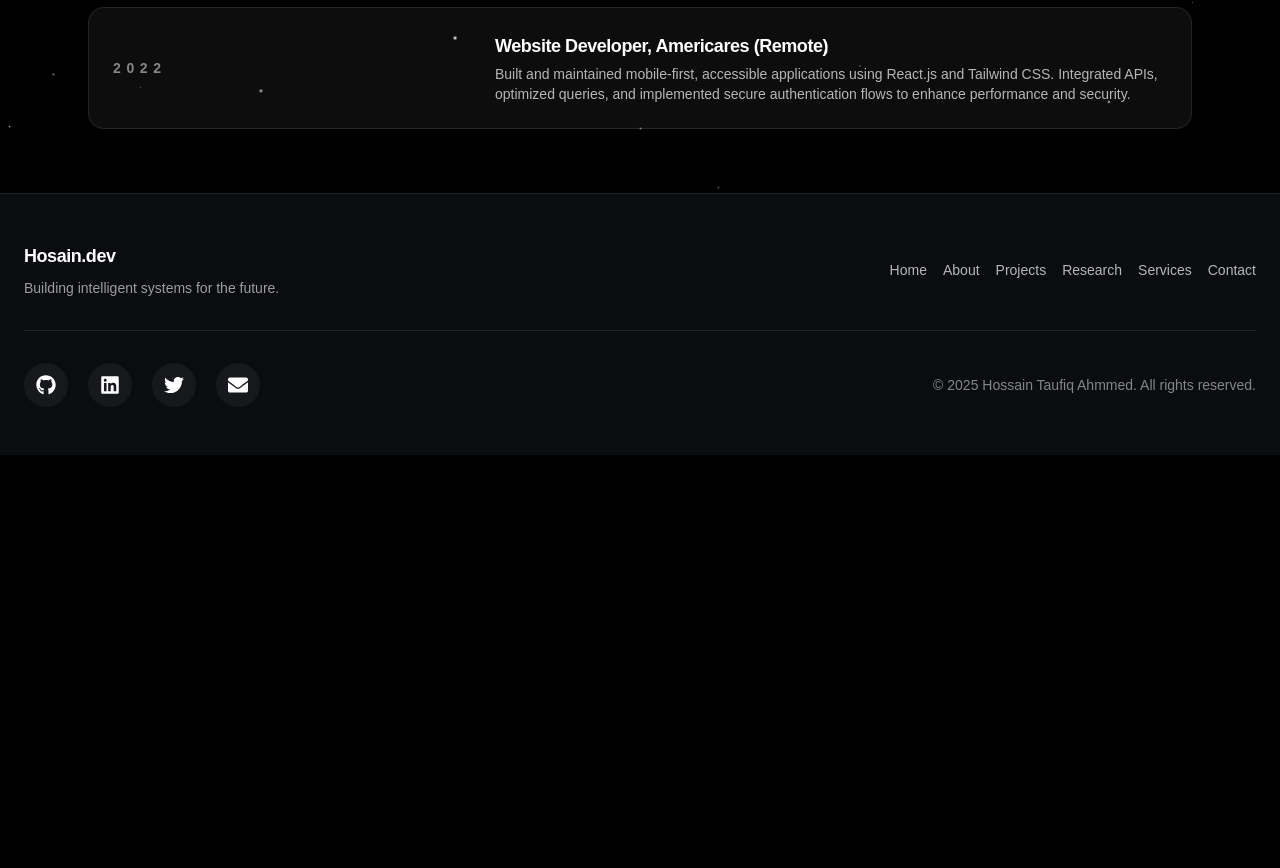
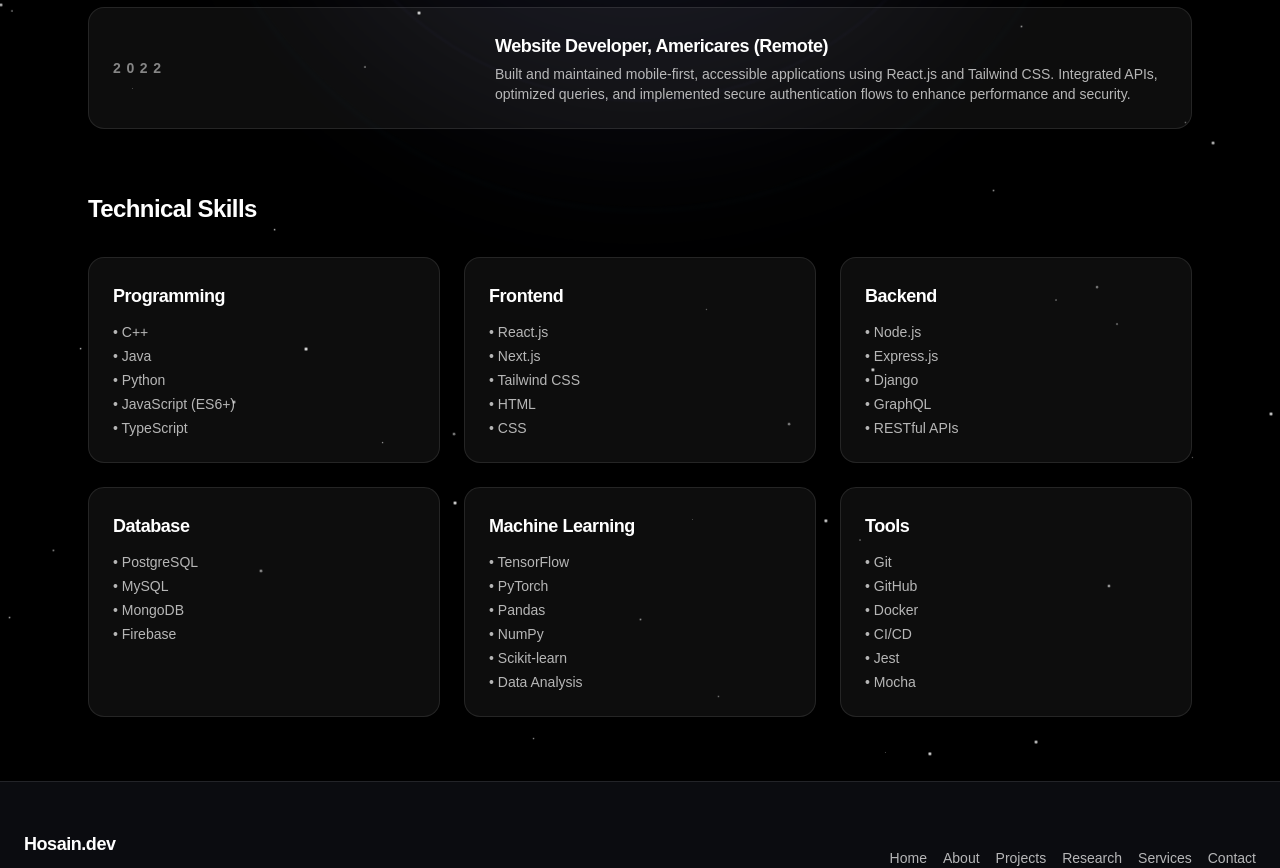
Before and after one commit to hossaintaufiq/Portfolio_Latest, a Next.js app: page /about in a window 1280 px wide. Shown: the part 1544-2412 px from the top of the page. Before the commit the page ends 1999 px from the top, so only its background shows below. Built offline with nearby package versions, Linux system fonts and the light colour scheme.

Commit message:
updated skill section

```diff
--- a/app/about/page.js
+++ b/app/about/page.js
@@ -1,4 +1,138 @@
 
+
+
+// export const metadata = {
+//   title: "About | Hossain Taufiq Ahmmed",
+//   description:
+//     "AI/ML Researcher, Full-Stack Developer, and Founder of Justkaaj — building intelligent, scalable solutions with Next.js, Django, and Machine Learning.",
+// };
+
+// const milestones = [
+
+//   {
+//     year: "2024",
+//     title: "Founder & CEO, Justkaaj",
+//     description:
+//       "Founded and launched Justkaaj — a service marketplace platform connecting users with providers. Spearheaded full-stack development using Next.js, Node.js, PostgreSQL, and ML-powered recommendations.",
+//   },
+//   {
+//     year: "2025",
+//     title: "Research Assistant, North South University",
+//     description:
+//       "Conducting research on early detection of epileptic seizures using EEG data and deep learning under the supervision of Dr. MD. Sumon Hossain. Focused on model training, evaluation, and improving prediction accuracy.",
+//   },
+//   {
+//     year: "2023",
+//     title: "React Website Developer, Brooksource (Remote)",
+//     description:
+//       "Developed and deployed responsive web apps using React.js, TypeScript, and Redux. Improved performance by 20% through optimization techniques and collaborated in Agile teams for on-time project delivery.",
+//   },
+//   {
+//     year: "2022",
+//     title: "Website Developer, Americares (Remote)",
+//     description:
+//       "Built and maintained mobile-first, accessible applications using React.js and Tailwind CSS. Integrated APIs, optimized queries, and implemented secure authentication flows to enhance performance and security.",
+//   },
+// ];
+
+// const principles = [
+//   {
+//     title: "AI with Purpose",
+//     description:
+//       "Apply machine learning to solve real-world challenges — from healthcare research to intelligent service systems — ensuring every model has measurable impact.",
+//   },
+//   {
+//     title: "Full-Stack Excellence",
+//     description:
+//       "Design and implement robust, scalable systems from frontend to backend, balancing performance, security, and maintainability.",
+//   },
+//   {
+//     title: "Continuous Growth",
+//     description:
+//       "Constantly learning and adapting — from new AI architectures to frontend frameworks — to stay at the frontier of technology and innovation.",
+//   },
+// ];
+
+// export default function AboutPage() {
+//   return (
+//     <div className="space-y-16">
+//       {/* Intro Section */}
+//       <section className="space-y-6">
+//         <h1 className="text-4xl font-semibold tracking-tight">
+//           Hossain Taufiq Ahmmed
+//         </h1>
+//         <p className="max-w-3xl text-lg text-white/70">
+//           I’m an AI/ML Researcher and Full-Stack Developer passionate about
+//           transforming innovative ideas into intelligent, scalable solutions.
+//           As the Founder & CEO of <span className="font-semibold">Justkaaj</span>, I combine
+//           machine learning, data analysis, and full-stack development to create
+//           impactful digital products. I’ve worked across React, Next.js, Django,
+//           and AI frameworks like TensorFlow and PyTorch to build applications
+//           that bridge human needs and technology.
+//         </p>
+//       </section>
+
+//       {/* Core Principles */}
+//       <section className="grid gap-8 lg:grid-cols-[1.1fr,1fr]">
+//         <article className="rounded-3xl border border-white/10 bg-white/5 p-8">
+//           <h2 className="text-2xl font-semibold tracking-tight">
+//             Core Principles
+//           </h2>
+//           <div className="mt-6 space-y-6">
+//             {principles.map((principle) => (
+//               <div key={principle.title}>
+//                 <h3 className="text-lg font-semibold tracking-tight">
+//                   {principle.title}
+//                 </h3>
+//                 <p className="mt-2 text-sm text-white/70">
+//                   {principle.description}
+//                 </p>
+//               </div>
+//             ))}
+//           </div>
+//         </article>
+
+//         <article className="rounded-3xl border border-white/10 bg-[#0F1016] p-8">
+//           <h2 className="text-2xl font-semibold tracking-tight">
+//             Beyond Development
+//           </h2>
+//           <p className="mt-4 text-sm text-white/70">
+//             Outside of coding, I enjoy mentoring peers, exploring advancements
+//             in AI ethics, and experimenting with automation tools. I’m also
+//             passionate about traveling, fitness, and continuous self-improvement
+//             to maintain creativity and focus. Sports like badminton and cricket
+//             keep my teamwork and strategic thinking sharp.
+//           </p>
+//         </article>
+//       </section>
+
+//       {/* Milestones */}
+//       <section className="space-y-8">
+//         <h2 className="text-2xl font-semibold tracking-tight">Milestones</h2>
+//         <div className="space-y-6">
+//           {milestones.map((milestone) => (
+//             <div
+//               key={milestone.year}
+//               className="flex flex-col gap-2 rounded-2xl border border-white/10 bg-white/5 p-6 md:flex-row md:items-center md:justify-between"
+//             >
+//               <div className="text-sm font-semibold uppercase tracking-[0.4em] text-white/50">
+//                 {milestone.year}
+//               </div>
+//               <div className="max-w-2xl space-y-1">
+//                 <h3 className="text-lg font-semibold tracking-tight">
+//                   {milestone.title}
+//                 </h3>
+//                 <p className="text-sm text-white/70">{milestone.description}</p>
+//               </div>
+//             </div>
+//           ))}
+//         </div>
+//       </section>
+
+
+//     </div>
+//   );
+// }
 
 
 export const metadata = {
@@ -8,7 +142,6 @@ export const metadata = {
 };
 
 const milestones = [
-
   {
     year: "2024",
     title: "Founder & CEO, Justkaaj",
@@ -53,6 +186,22 @@ const principles = [
   },
 ];
 
+const skills = {
+  programming: ["C++", "Java", "Python", "JavaScript (ES6+)", "TypeScript"],
+  frontend: ["React.js", "Next.js", "Tailwind CSS", "HTML", "CSS"],
+  backend: ["Node.js", "Express.js", "Django", "GraphQL", "RESTful APIs"],
+  database: ["PostgreSQL", "MySQL", "MongoDB", "Firebase"],
+  machineLearning: [
+    "TensorFlow",
+    "PyTorch",
+    "Pandas",
+    "NumPy",
+    "Scikit-learn",
+    "Data Analysis",
+  ],
+  tools: ["Git", "GitHub", "Docker", "CI/CD", "Jest", "Mocha"],
+};
+
 export default function AboutPage() {
   return (
     <div className="space-y-16">
@@ -63,12 +212,13 @@ export default function AboutPage() {
         </h1>
         <p className="max-w-3xl text-lg text-white/70">
           I’m an AI/ML Researcher and Full-Stack Developer passionate about
-          transforming innovative ideas into intelligent, scalable solutions.
-          As the Founder & CEO of <span className="font-semibold">Justkaaj</span>, I combine
-          machine learning, data analysis, and full-stack development to create
-          impactful digital products. I’ve worked across React, Next.js, Django,
-          and AI frameworks like TensorFlow and PyTorch to build applications
-          that bridge human needs and technology.
+          transforming innovative ideas into intelligent, scalable solutions. As
+          the Founder & CEO of{" "}
+          <span className="font-semibold">Justkaaj</span>, I combine machine
+          learning, data analysis, and full-stack development to create impactful
+          digital products. I’ve worked across React, Next.js, Django, and AI
+          frameworks like TensorFlow and PyTorch to build applications that bridge
+          human needs and technology.
         </p>
       </section>
 
@@ -97,11 +247,11 @@ export default function AboutPage() {
             Beyond Development
           </h2>
           <p className="mt-4 text-sm text-white/70">
-            Outside of coding, I enjoy mentoring peers, exploring advancements
-            in AI ethics, and experimenting with automation tools. I’m also
-            passionate about traveling, fitness, and continuous self-improvement
-            to maintain creativity and focus. Sports like badminton and cricket
-            keep my teamwork and strategic thinking sharp.
+            Outside of coding, I enjoy mentoring peers, exploring advancements in
+            AI ethics, and experimenting with automation tools. I’m also passionate
+            about traveling, fitness, and continuous self-improvement to maintain
+            creativity and focus. Sports like badminton and cricket keep my teamwork
+            and strategic thinking sharp.
           </p>
         </article>
       </section>
@@ -129,51 +279,27 @@ export default function AboutPage() {
         </div>
       </section>
 
-      {/* Milestones */}
-{/* <section className="relative py-12">
-  <h2 className="text-2xl font-semibold tracking-tight mb-12">Milestones</h2>
-
-  {/* Vertical line in the center */}
-  {/* <div className="absolute left-1/2 top-0 h-full w-1 bg-white/20 -translate-x-1/2"></div>
-
-  <div className="space-y-12">
-    {milestones.map((milestone, index) => {
-      const isLeft = index % 2 === 0; // alternate left/right
-      return (
-        <div
-          key={milestone.year}
-          className={`relative flex items-center justify-${isLeft ? "start" : "end"} w-full`}
-        >
-          {/* Card */}
-          {/* <div
-            className={`w-80 bg-[#0F1016] rounded-3xl p-6 border border-white/10 text-white ${
-              isLeft ? "mr-auto text-left" : "ml-auto text-right"
-            }`}
-          >
-            <h3 className="text-lg font-semibold tracking-tight">{milestone.title}</h3>
-            <p className="mt-2 text-sm text-white/70">{milestone.description}</p>
-          </div>
-
-          {/* Circle icon */}
-          {/* <div className="absolute left-1/2 -translate-x-1/2 flex items-center justify-center w-10 h-10 bg-[#0F1016] border-2 border-white/30 rounded-full">
-            {milestone.year === "2024" ? (
-              <span className="text-white font-bold">🔥</span>
-            ) : milestone.year === "2025" ? (
-              <span className="text-white font-bold">🟩</span>
-            ) : (
-              <span className="text-white font-bold">{milestone.year}</span>
-            )}
-          </div>
-
-          {/* Year label near the circle */}
-          {/* <div className="absolute left-1/2 top-12 -translate-x-1/2 text-sm font-semibold text-white/50">
-            {milestone.year}
-          </div>
+      {/* Skills Section */}
+      <section className="space-y-8">
+        <h2 className="text-2xl font-semibold tracking-tight">Technical Skills</h2>
+        <div className="grid gap-6 md:grid-cols-2 lg:grid-cols-3">
+          {Object.entries(skills).map(([category, items]) => (
+            <div
+              key={category}
+              className="rounded-2xl border border-white/10 bg-white/5 p-6 hover:bg-white/10 transition"
+            >
+              <h3 className="capitalize text-lg font-semibold tracking-tight mb-3">
+                {category.replace(/([A-Z])/g, " $1")}
+              </h3>
+              <ul className="space-y-1 text-sm text-white/70">
+                {items.map((item) => (
+                  <li key={item}>• {item}</li>
+                ))}
+              </ul>
+            </div>
+          ))}
         </div>
-      );
-    })}
-  </div>
-</section>  */}
+      </section>
     </div>
   );
 }
```
